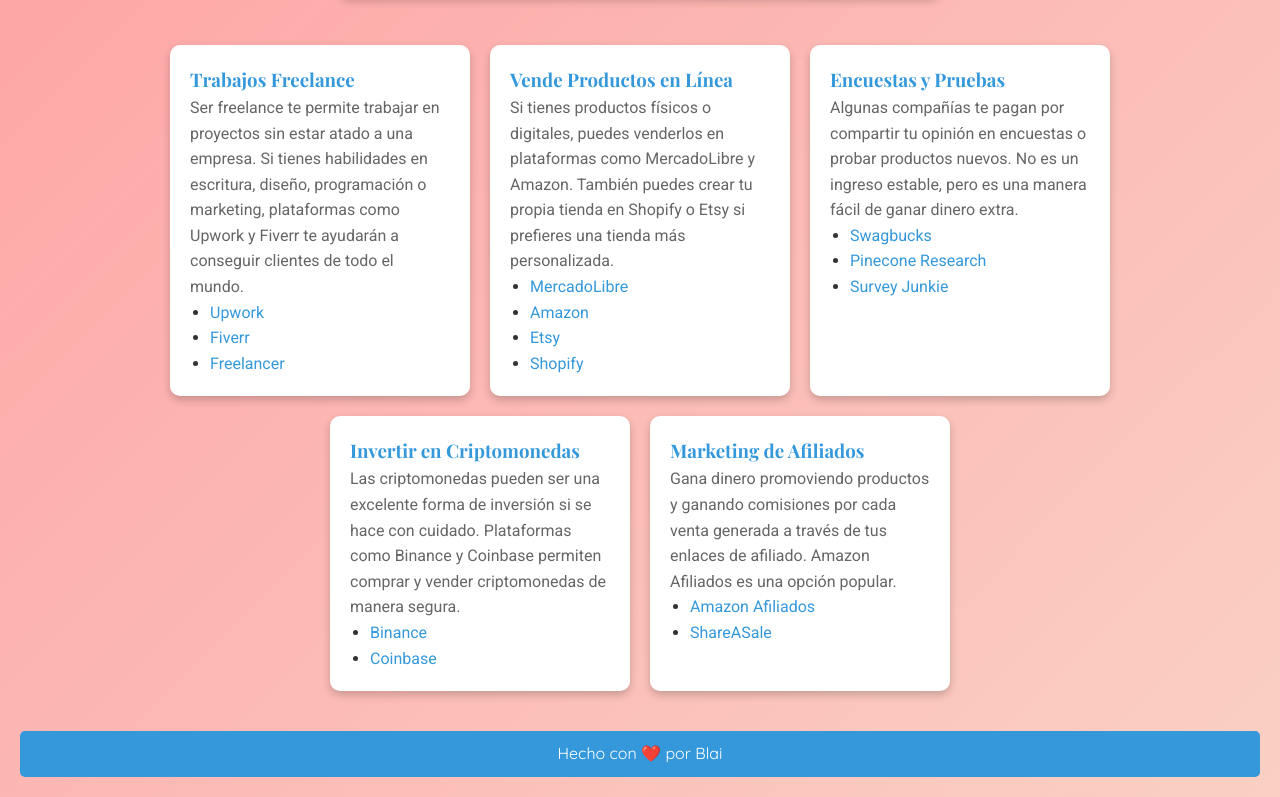
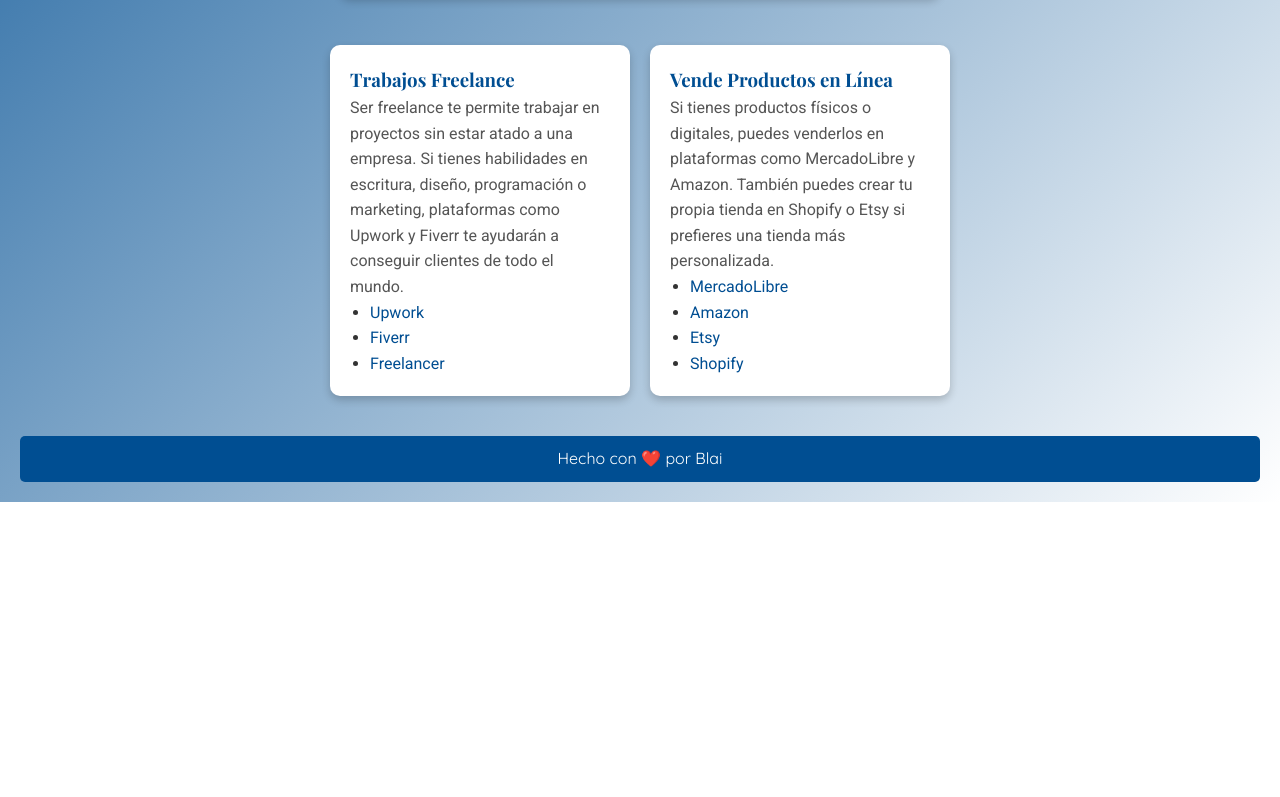
Before and after one commit to blai6/blai6.github.io, a plain HTML site: page index.html in a window 1280 px wide. Shown: the part 659-1456 px from the top of the page. After the commit the page ends 1161 px from the top, so only its background shows below. Drawn offline with nearby package versions, Linux system fonts and the light colour scheme.

Commit message:
Update index.html

```diff
--- a/index.html
+++ b/index.html
@@ -17,13 +17,13 @@
         body {
             font-family: 'Raleway', sans-serif;
             line-height: 1.6;
-            background: linear-gradient(135deg, #ff9a9e, #fad0c4);
+            background: linear-gradient(135deg, #004e92, #ffffff);
             color: #333;
             text-align: center;
             padding: 20px;
         }
         header {
-            background: rgba(0, 0, 0, 0.7);
+            background: rgba(0, 70, 140, 0.9);
             color: white;
             padding: 2rem;
             border-radius: 10px;
@@ -65,27 +65,27 @@
         }
         .card h3 {
             font-family: 'Playfair Display', serif;
-            color: #3498db;
+            color: #004e92;
         }
         .card p {
             font-size: 1rem;
-            color: #666;
+            color: #555;
         }
         ul {
             text-align: left;
             padding-left: 20px;
         }
         ul li a {
-            color: #3498db;
+            color: #004e92;
             text-decoration: none;
         }
         ul li a:hover {
-            color: #2980b9;
+            color: #003366;
         }
         footer {
             margin-top: 20px;
             padding: 10px;
-            background: #3498db;
+            background: #004e92;
             color: white;
             border-radius: 5px;
             font-family: 'Quicksand', sans-serif;
@@ -99,7 +99,7 @@
     </header>
 
     <div class="image-container">
-        <img src="https://upload.wikimedia.org/wikipedia/commons/thumb/d/d9/Stacks_of_money.jpg/1200px-Stacks_of_money.jpg" alt="Dinero en efectivo">
+        <img src="https://upload.wikimedia.org/wikipedia/commons/5/5e/Dollar_banknotes.jpg" alt="Dinero en efectivo">
     </div>
 
     <main class="container">
@@ -123,31 +123,6 @@
                     <li><a href="https://www.shopify.com/" target="_blank">Shopify</a></li>
                 </ul>
             </div>
-            <div class="card">
-                <h3>Encuestas y Pruebas</h3>
-                <p>Algunas compañías te pagan por compartir tu opinión en encuestas o probar productos nuevos. No es un ingreso estable, pero es una manera fácil de ganar dinero extra.</p>
-                <ul>
-                    <li><a href="https://www.swagbucks.com/" target="_blank">Swagbucks</a></li>
-                    <li><a href="https://www.pineconeresearch.com/" target="_blank">Pinecone Research</a></li>
-                    <li><a href="https://www.surveyjunkie.com/" target="_blank">Survey Junkie</a></li>
-                </ul>
-            </div>
-            <div class="card">
-                <h3>Invertir en Criptomonedas</h3>
-                <p>Las criptomonedas pueden ser una excelente forma de inversión si se hace con cuidado. Plataformas como Binance y Coinbase permiten comprar y vender criptomonedas de manera segura.</p>
-                <ul>
-                    <li><a href="https://www.binance.com/" target="_blank">Binance</a></li>
-                    <li><a href="https://www.coinbase.com/" target="_blank">Coinbase</a></li>
-                </ul>
-            </div>
-            <div class="card">
-                <h3>Marketing de Afiliados</h3>
-                <p>Gana dinero promoviendo productos y ganando comisiones por cada venta generada a través de tus enlaces de afiliado. Amazon Afiliados es una opción popular.</p>
-                <ul>
-                    <li><a href="https://affiliate-program.amazon.com/" target="_blank">Amazon Afiliados</a></li>
-                    <li><a href="https://www.shareasale.com/" target="_blank">ShareASale</a></li>
-                </ul>
-            </div>
         </section>
     </main>
 
```
